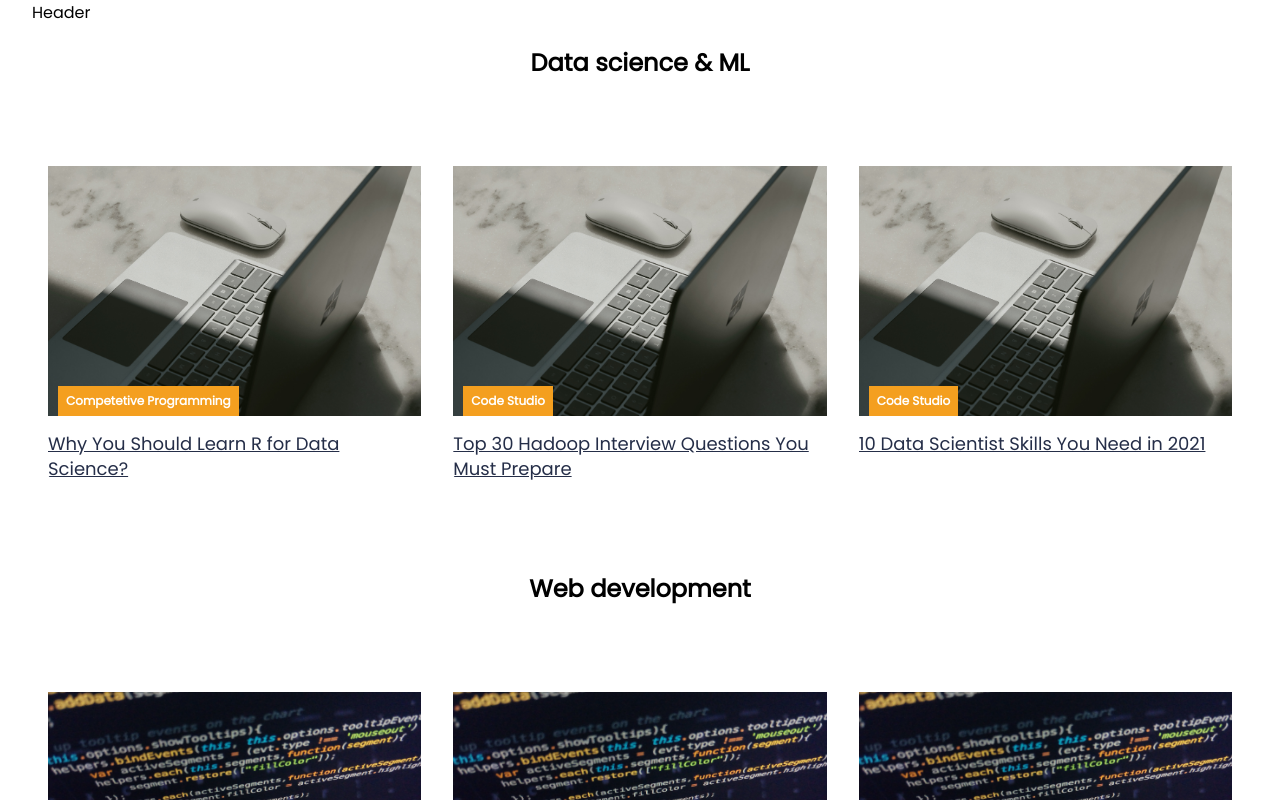
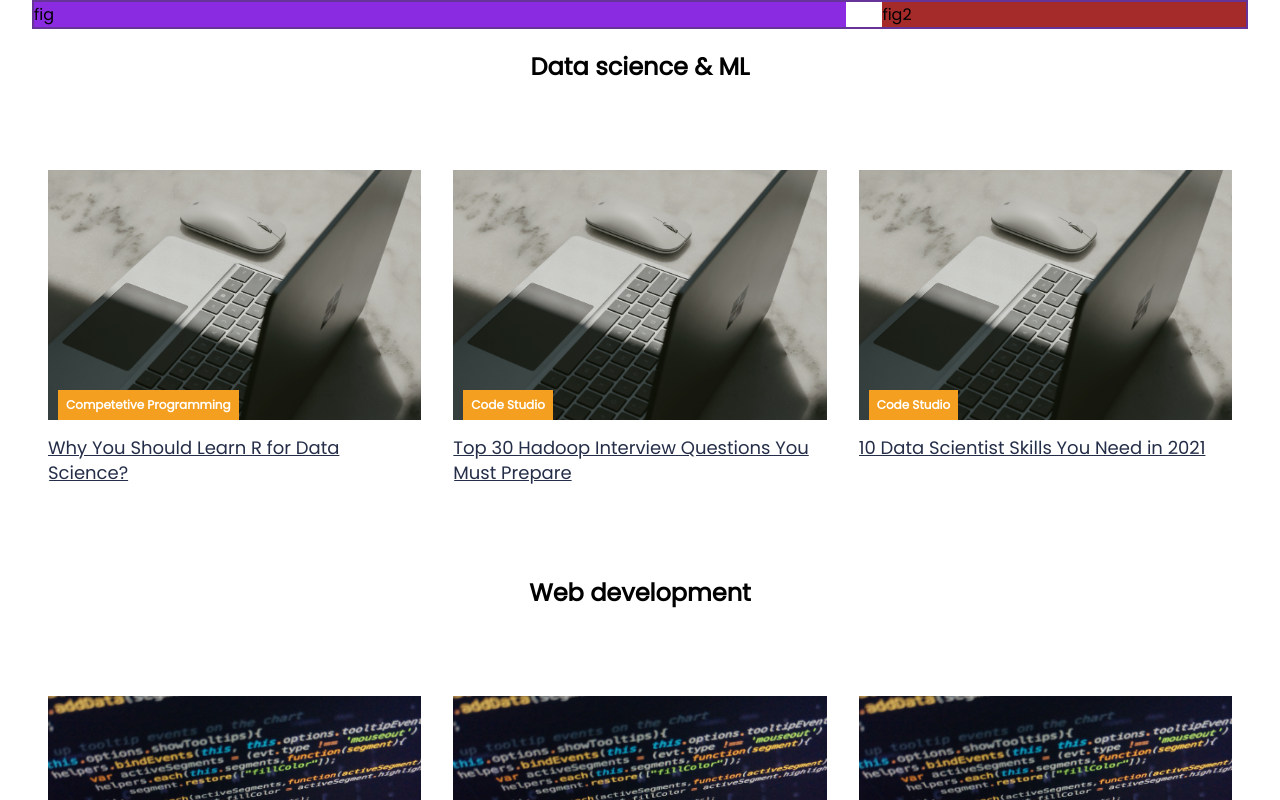
Before and after one commit to Shivangi020/Blogpage, a React (Create React App) app: page / in a window 1280 px wide. Shown: the top 800 px of the page. Built offline with nearby package versions, Linux system fonts and the light colour scheme.

Commit message:
adding files

```diff
--- a/src/components/Hero/Hero.css
+++ b/src/components/Hero/Hero.css
@@ -1,9 +1,19 @@
 .header_container{
     display: flex;
-    flex-flow: column;
-    /* align-items: center; */
+    border: 2px solid rebeccapurple;
     /* max-width: 90%;
     width: 90%; */
     margin: 0 auto;
+    justify-content: space-between;
 
 }
+
+.div1{
+    width: 67%;
+    background-color:blueviolet
+}
+
+.div2{
+    width: 30%;
+    background-color: brown;
+}
--- a/src/components/Hero/Hero.js
+++ b/src/components/Hero/Hero.js
@@ -7,9 +7,12 @@ import "./Hero.css"
 
 const Hero = (props) => {
   return(
-    <div><div class="header_container">Header</div></div>
+    <div class="header_container">
+        <div className="div1">fig</div>
+        <div className="div2">fig2</div>
+    </div>
    )
 
  }
 
-export default Hero
+export default Hero;
```
